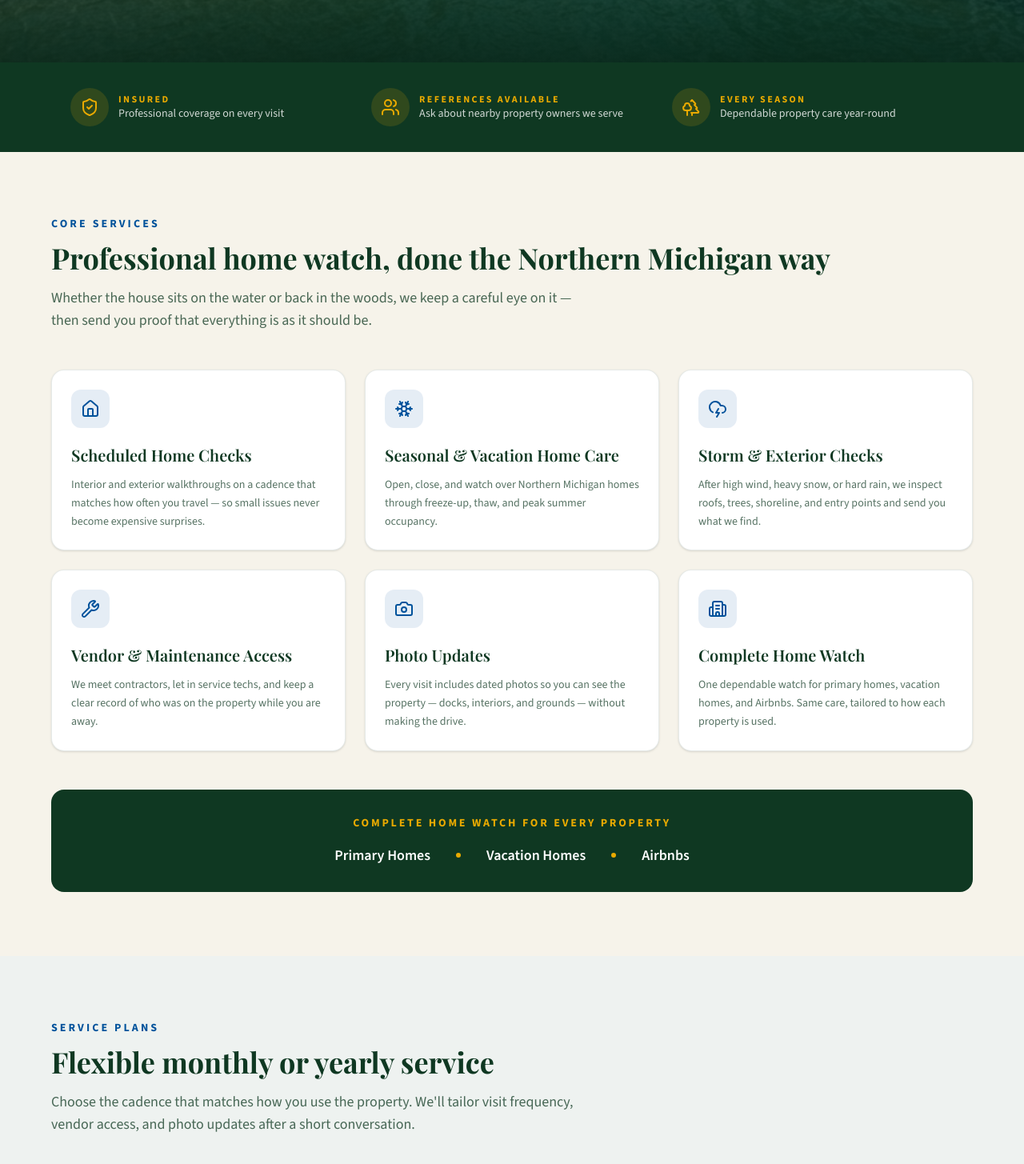
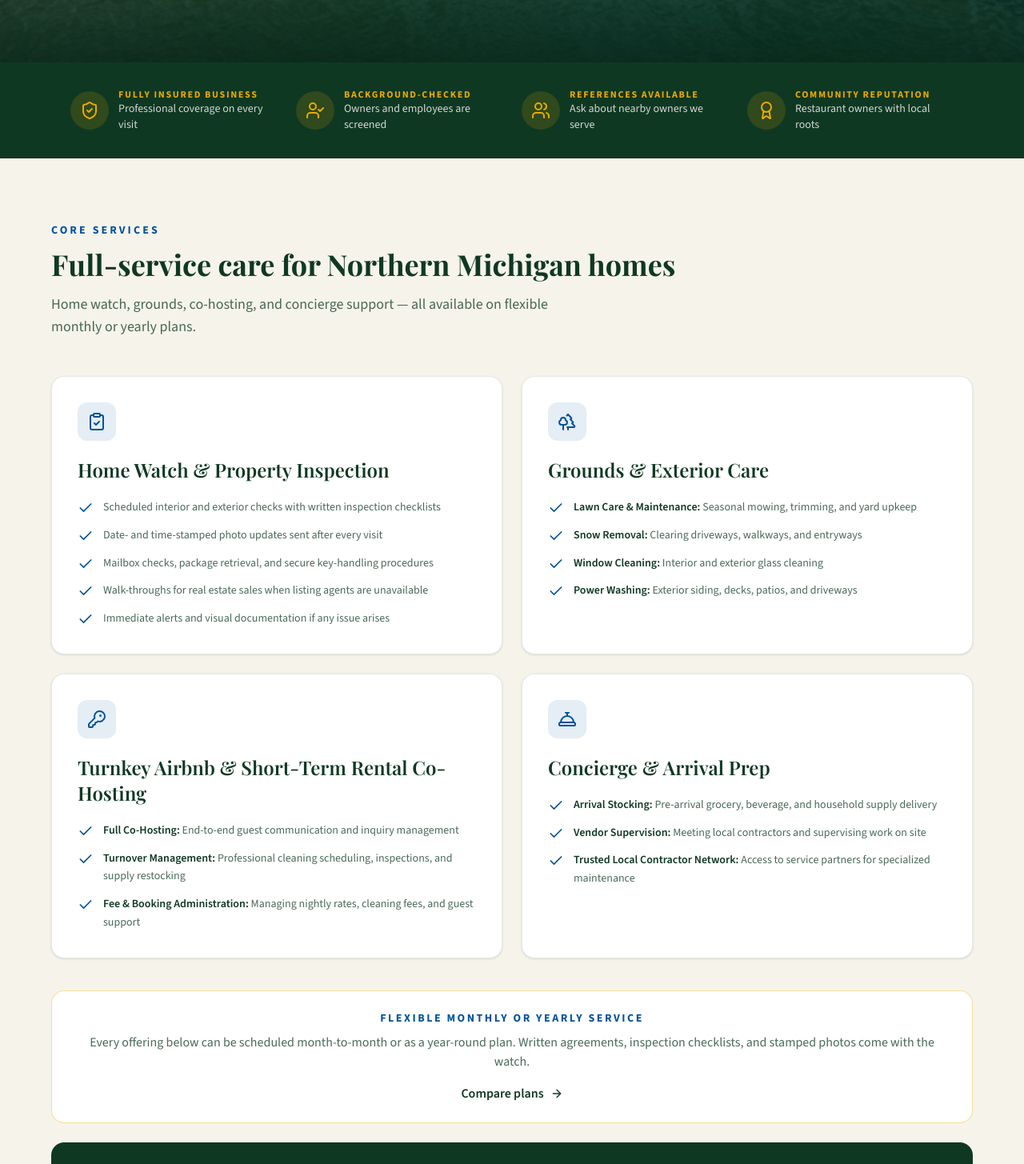
Before and after one commit to jasonmcqueer-cmyk/Jsm-home-watch, a Next.js app: page / in a window 1280 px wide. Shown: the part 755-2210 px from the top of the page at 80% size. Built offline with nearby package versions, Linux system fonts and the light colour scheme; a web font is replaced by a local one.

Commit message:
Expand services into four categories with matching trust badges.
The page now lists home watch, grounds, Airbnb co-hosting, and concierge care, and highlights insured, background-checked, references, and community reputation.

Co-authored-by: jsm.933378 <jsm.933378@gmail.com>

```diff
--- a/app/page.tsx
+++ b/app/page.tsx
@@ -3,80 +3,145 @@
 import { FormEvent, useEffect, useState } from "react";
 import {
   ArrowRight,
+  Award,
   BadgeCheck,
-  Building2,
   CalendarRange,
-  Camera,
   Check,
-  CloudLightning,
-  Home,
+  ClipboardCheck,
+  ConciergeBell,
+  KeyRound,
   Loader2,
   Mail,
   Menu,
   Phone,
   ShieldCheck,
-  Snowflake,
   Trees,
+  UserCheck,
   Users,
-  Wrench,
   X,
 } from "lucide-react";
 
 const CONTACT_EMAIL = "jsmhomewatch@yahoo.com";
 
-const services = [
+const trustBadges = [
   {
-    icon: Home,
-    title: "Scheduled Home Checks",
-    description:
-      "Interior and exterior walkthroughs on a cadence that matches how often you travel — so small issues never become expensive surprises.",
+    icon: ShieldCheck,
+    title: "Fully Insured Business",
+    detail: "Professional coverage on every visit",
   },
   {
-    icon: Snowflake,
-    title: "Seasonal & Vacation Home Care",
-    description:
-      "Open, close, and watch over Northern Michigan homes through freeze-up, thaw, and peak summer occupancy.",
+    icon: UserCheck,
+    title: "Background-Checked",
+    detail: "Owners and employees are screened",
   },
   {
-    icon: CloudLightning,
-    title: "Storm & Exterior Checks",
-    description:
-      "After high wind, heavy snow, or hard rain, we inspect roofs, trees, shoreline, and entry points and send you what we find.",
+    icon: Users,
+    title: "References Available",
+    detail: "Ask about nearby owners we serve",
   },
   {
-    icon: Wrench,
-    title: "Vendor & Maintenance Access",
-    description:
-      "We meet contractors, let in service techs, and keep a clear record of who was on the property while you are away.",
+    icon: Award,
+    title: "Community Reputation",
+    detail: "Restaurant owners with local roots",
+  },
+];
+
+const serviceCategories = [
+  {
+    icon: ClipboardCheck,
+    title: "Home Watch & Property Inspection",
+    items: [
+      {
+        text: "Scheduled interior and exterior checks with written inspection checklists",
+      },
+      {
+        text: "Date- and time-stamped photo updates sent after every visit",
+      },
+      {
+        text: "Mailbox checks, package retrieval, and secure key-handling procedures",
+      },
+      {
+        text: "Walk-throughs for real estate sales when listing agents are unavailable",
+      },
+      {
+        text: "Immediate alerts and visual documentation if any issue arises",
+      },
+    ],
   },
   {
-    icon: Camera,
-    title: "Photo Updates",
-    description:
-      "Every visit includes dated photos so you can see the property — docks, interiors, and grounds — without making the drive.",
+    icon: Trees,
+    title: "Grounds & Exterior Care",
+    items: [
+      {
+        name: "Lawn Care & Maintenance",
+        text: "Seasonal mowing, trimming, and yard upkeep",
+      },
+      {
+        name: "Snow Removal",
+        text: "Clearing driveways, walkways, and entryways",
+      },
+      {
+        name: "Window Cleaning",
+        text: "Interior and exterior glass cleaning",
+      },
+      {
+        name: "Power Washing",
+        text: "Exterior siding, decks, patios, and driveways",
+      },
+    ],
   },
   {
-    icon: Building2,
-    title: "Complete Home Watch",
-    description:
-      "One dependable watch for primary homes, vacation homes, and Airbnbs. Same care, tailored to how each property is used.",
+    icon: KeyRound,
+    title: "Turnkey Airbnb & Short-Term Rental Co-Hosting",
+    items: [
+      {
+        name: "Full Co-Hosting",
+        text: "End-to-end guest communication and inquiry management",
+      },
+      {
+        name: "Turnover Management",
+        text: "Professional cleaning scheduling, inspections, and supply restocking",
+      },
+      {
+        name: "Fee & Booking Administration",
+        text: "Managing nightly rates, cleaning fees, and guest support",
+      },
+    ],
+  },
+  {
+    icon: ConciergeBell,
+    title: "Concierge & Arrival Prep",
+    items: [
+      {
+        name: "Arrival Stocking",
+        text: "Pre-arrival grocery, beverage, and household supply delivery",
+      },
+      {
+        name: "Vendor Supervision",
+        text: "Meeting local contractors and supervising work on site",
+      },
+      {
+        name: "Trusted Local Contractor Network",
+        text: "Access to service partners for specialized maintenance",
+      },
+    ],
   },
 ];
 
 const monthlyFeatures = [
-  "Flexible month-to-month checks",
-  "Photo update after every visit",
-  "Storm-response exterior walkthroughs",
-  "Vendor meet-and-greet as needed",
+  "Any mix of home watch, grounds, co-hosting, and concierge care",
+  "Flexible month-to-month scheduling",
+  "Written checklists and stamped photos after visits",
+  "Immediate alerts when something is wrong",
   "Pause around your travel calendar",
 ];
 
 const yearlyFeatures = [
   "Everything in monthly service",
-  "Priority scheduling year-round",
-  "Pre-season open and close visits",
-  "Off-season exterior monitoring",
-  "Dedicated notes for vendors and caretakers",
+  "Priority scheduling in every season",
+  "Pre-season open, close, and arrival prep",
+  "Snow, lawn, and exterior care on a set cadence",
+  "Dedicated notes for vendors, cleaners, and guests",
   "Best value for vacation homes and Airbnbs",
 ];
 
@@ -483,46 +548,23 @@ export default function HomePage() {
         </section>
 
         <section className="bg-forest text-white">
-          <div className="mx-auto grid max-w-6xl gap-6 px-4 py-8 sm:grid-cols-3 sm:px-6">
-            <div className="flex items-center gap-3">
-              <span className="flex h-12 w-12 items-center justify-center rounded-full bg-gold/15 text-gold">
-                <ShieldCheck className="h-6 w-6" />
-              </span>
-              <div>
-                <p className="text-xs font-bold tracking-[0.2em] text-gold uppercase">
-                  Insured
-                </p>
-                <p className="text-sm text-white/80">
-                  Professional coverage on every visit
-                </p>
-              </div>
-            </div>
-            <div className="flex items-center gap-3">
-              <span className="flex h-12 w-12 items-center justify-center rounded-full bg-gold/15 text-gold">
-                <Users className="h-6 w-6" />
-              </span>
-              <div>
-                <p className="text-xs font-bold tracking-[0.2em] text-gold uppercase">
-                  References Available
-                </p>
-                <p className="text-sm text-white/80">
-                  Ask about nearby property owners we serve
-                </p>
-              </div>
-            </div>
-            <div className="flex items-center gap-3">
-              <span className="flex h-12 w-12 items-center justify-center rounded-full bg-gold/15 text-gold">
-                <Trees className="h-6 w-6" />
-              </span>
-              <div>
-                <p className="text-xs font-bold tracking-[0.2em] text-gold uppercase">
-                  Every Season
-                </p>
-                <p className="text-sm text-white/80">
-                  Dependable property care year-round
-                </p>
-              </div>
-            </div>
+          <div className="mx-auto grid max-w-6xl gap-6 px-4 py-8 sm:grid-cols-2 lg:grid-cols-4 sm:px-6">
+            {trustBadges.map((badge) => {
+              const Icon = badge.icon;
+              return (
+                <div key={badge.title} className="flex items-center gap-3">
+                  <span className="flex h-12 w-12 shrink-0 items-center justify-center rounded-full bg-gold/15 text-gold">
+                    <Icon className="h-6 w-6" />
+                  </span>
+                  <div>
+                    <p className="text-xs font-bold tracking-[0.14em] text-gold uppercase">
+                      {badge.title}
+                    </p>
+                    <p className="text-sm text-white/80">{badge.detail}</p>
+                  </div>
+                </div>
+              );
+            })}
           </div>
         </section>
 
@@ -532,39 +574,75 @@ export default function HomePage() {
               Core Services
             </p>
             <h2 className="mt-3 font-display text-3xl font-bold text-forest sm:text-4xl">
-              Professional home watch, done the Northern Michigan way
+              Full-service care for Northern Michigan homes
             </h2>
             <p className="mt-4 max-w-2xl text-base text-forest/75 sm:text-lg">
-              Whether the house sits on the water or back in the woods, we keep
-              a careful eye on it — then send you proof that everything is as it
-              should be.
+              Home watch, grounds, co-hosting, and concierge support — all
+              available on flexible monthly or yearly plans.
             </p>
 
-            <div className="mt-12 grid gap-6 sm:grid-cols-2 lg:grid-cols-3">
-              {services.map((service) => {
-                const Icon = service.icon;
+            <div className="mt-12 grid gap-6 lg:grid-cols-2">
+              {serviceCategories.map((category) => {
+                const Icon = category.icon;
                 return (
                   <article
-                    key={service.title}
-                    className="rounded-2xl border border-forest/10 bg-white p-6 shadow-sm transition hover:-translate-y-1 hover:shadow-lg"
+                    key={category.title}
+                    className="rounded-2xl border border-forest/10 bg-white p-6 shadow-sm transition hover:-translate-y-1 hover:shadow-lg sm:p-8"
                   >
                     <span className="inline-flex h-12 w-12 items-center justify-center rounded-xl bg-lake/10 text-lake">
                       <Icon className="h-6 w-6" />
                     </span>
-                    <h3 className="mt-5 font-display text-xl font-semibold text-forest">
-                      {service.title}
+                    <h3 className="mt-5 font-display text-xl font-semibold text-forest sm:text-2xl">
+                      {category.title}
                     </h3>
-                    <p className="mt-3 text-sm leading-relaxed text-forest/70">
-                      {service.description}
-                    </p>
+                    <ul className="mt-5 flex flex-col gap-3">
+                      {category.items.map((item) => (
+                        <li
+                          key={`${category.title}-${item.name ?? item.text}`}
+                          className="flex items-start gap-3 text-sm leading-relaxed text-forest/75"
+                        >
+                          <Check className="mt-0.5 h-5 w-5 shrink-0 text-lake" />
+                          <span>
+                            {item.name ? (
+                              <>
+                                <span className="font-semibold text-forest">
+                                  {item.name}:
+                                </span>{" "}
+                                {item.text}
+                              </>
+                            ) : (
+                              item.text
+                            )}
+                          </span>
+                        </li>
+                      ))}
+                    </ul>
                   </article>
                 );
               })}
             </div>
 
-            <div className="mt-12 rounded-2xl bg-forest px-6 py-8 text-center text-white sm:px-10">
+            <div className="mt-10 rounded-2xl border border-gold/40 bg-white px-6 py-6 text-center sm:px-10">
+              <p className="text-sm font-bold tracking-[0.18em] text-lake uppercase">
+                Flexible monthly or yearly service
+              </p>
+              <p className="mt-2 text-base text-forest/75">
+                Every offering below can be scheduled month-to-month or as a
+                year-round plan. Written agreements, inspection checklists, and
+                stamped photos come with the watch.
+              </p>
+              <a
+                href="#plans"
+                className="mt-4 inline-flex items-center justify-center gap-2 font-semibold text-forest hover:text-lake"
+              >
+                Compare plans
+                <ArrowRight className="h-4 w-4" />
+              </a>
+            </div>
+
+            <div className="mt-6 rounded-2xl bg-forest px-6 py-8 text-center text-white sm:px-10">
               <p className="text-sm font-bold tracking-[0.2em] text-gold uppercase">
-                Complete home watch for every property
+                Complete care for every property
               </p>
               <div className="mt-4 flex flex-col items-center justify-center gap-3 text-lg font-semibold sm:flex-row sm:gap-8">
                 <span>Primary Homes</span>
@@ -586,9 +664,9 @@ export default function HomePage() {
               Flexible monthly or yearly service
             </h2>
             <p className="mt-4 max-w-2xl text-base text-forest/75 sm:text-lg">
-              Choose the cadence that matches how you use the property. We&apos;ll
-              tailor visit frequency, vendor access, and photo updates after a
-              short conversation.
+              Home watch, grounds, Airbnb co-hosting, and concierge care can all
+              run on a monthly or yearly plan. We&apos;ll match the mix to how
+              you use the property.
             </p>
 
             <div className="mt-12 grid gap-8 lg:grid-cols-2">
@@ -731,7 +809,7 @@ export default function HomePage() {
               Airbnbs.
             </p>
             <p className="mt-4 text-xs font-bold tracking-[0.16em] text-white/80 uppercase">
-              Insured · References available
+              Fully insured · Background-checked · References available
             </p>
           </div>
         </div>
```
Also changed, not shown: 1 other file (tests, documents, lock files or other folders).
